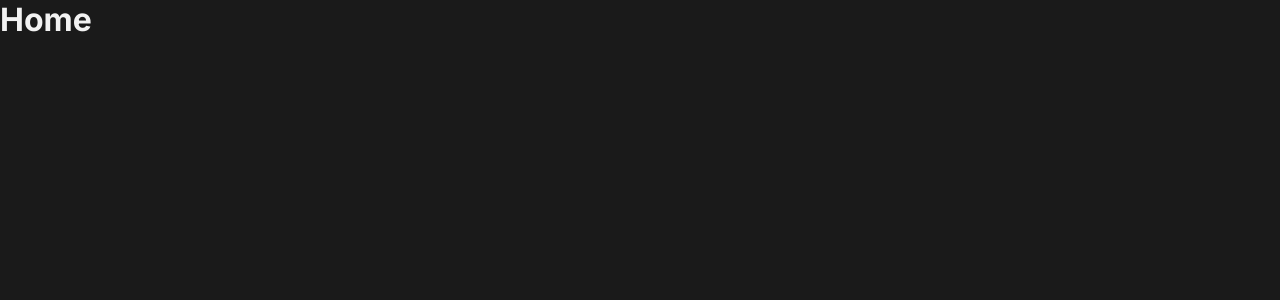
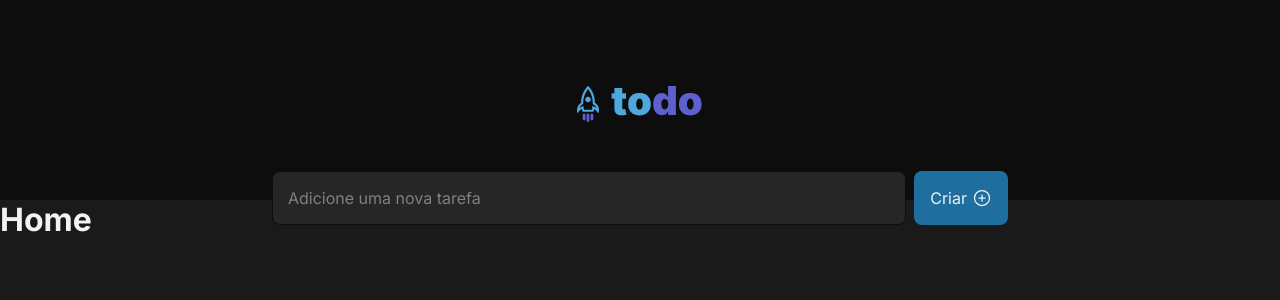
Before and after one commit to Pdro-marqss/ignite-challenge1, a React (Vite) app: page / in a window 1280 px wide. Shown: the top 300 px of the page. Built offline with nearby package versions, Linux system fonts and the light colour scheme.

Commit message:
feat: Header and InputTask components added

```diff
--- a/package.json
+++ b/package.json
@@ -10,6 +10,7 @@
     "preview": "vite preview"
   },
   "dependencies": {
+    "phosphor-react": "^1.4.1",
     "react": "^18.2.0",
     "react-dom": "^18.2.0",
     "styled-components": "^6.1.0"
--- a/src/components/Header/index.jsx
+++ /dev/null
@@ -1,5 +0,0 @@
-export function Header() {
-   return (
-      <h1>header</h1>
-   );
-}
--- /dev/null
+++ b/src/components/Header/index.tsx
@@ -0,0 +1,14 @@
+import { InputTask } from '../InputTask';
+
+import Logo from '../../assets/logo-todo.svg';
+
+import { HeaderContainer } from './styles';
+
+export function Header() {
+   return (
+      <HeaderContainer>
+         <img src={Logo} alt="Icone de foguente com todo escrito do lado direito" />
+         <InputTask />
+      </HeaderContainer>
+   );
+}
--- a/src/components/Header/styles.ts
+++ b/src/components/Header/styles.ts
@@ -0,0 +1,18 @@
+import styled from "styled-components";
+
+export const HeaderContainer = styled.div`
+   background-color: ${props => props.theme["gray-700"]};
+   width: 100%;
+   height: 200px;
+
+   display: flex;
+   flex-direction: column;
+   align-items: center;
+   justify-content: center;
+
+   position: relative;
+
+   img {
+      width: 126px;
+   }
+`;
--- /dev/null
+++ b/src/components/InputTask/index.tsx
@@ -0,0 +1,15 @@
+import { InputTaksContainer } from './styles';
+
+import { PlusCircle } from 'phosphor-react';
+
+export function InputTask() {
+   return (
+      <InputTaksContainer>
+         <input type="text" placeholder='Adicione uma nova tarefa' />
+         <button>
+            Criar
+            <PlusCircle size={20} />
+         </button>
+      </InputTaksContainer>
+   );
+}
--- /dev/null
+++ b/src/components/InputTask/styles.ts
@@ -0,0 +1,46 @@
+import styled from "styled-components";
+
+export const InputTaksContainer = styled.form`
+   width: 80%;
+   max-width: 736px;
+   height: 54px;
+
+   position: absolute;
+   bottom: -25px;
+
+   display: flex;
+   gap: 8px;
+   flex: 1;
+
+   input {
+      background: ${props => props.theme["gray-500"]};
+      flex: 1;
+      padding: 15px;
+      border: 1px solid ${props => props.theme["gray-700"]};
+      border-radius: 8px;
+
+      color: ${props => props.theme["gray-100"]};
+
+      &::placeholder {
+         color: ${props => props.theme["gray-300"]};
+      }
+   }
+
+   button {
+      background: ${props => props.theme["blue-dark"]};
+      padding: 16px;
+
+      display: flex;
+      align-items: center;
+      justify-content: center;
+      gap: 5px;
+
+      border: none;
+      border-radius: 8px;
+
+      color: ${props => props.theme["gray-100"]};
+      font-size: 1rem;
+
+      cursor: pointer;
+   }
+`;
--- a/src/pages/App.tsx
+++ b/src/pages/App.tsx
@@ -1,6 +1,9 @@
+import { Header } from "../components/Header";
+
 export function App() {
   return (
     <>
+      <Header />
       <h1>Home</h1>
     </>
   );
```
Also changed, not shown: src/assets/logo-todo.svg (added), 1 other file (tests, documents, lock files or other folders).
